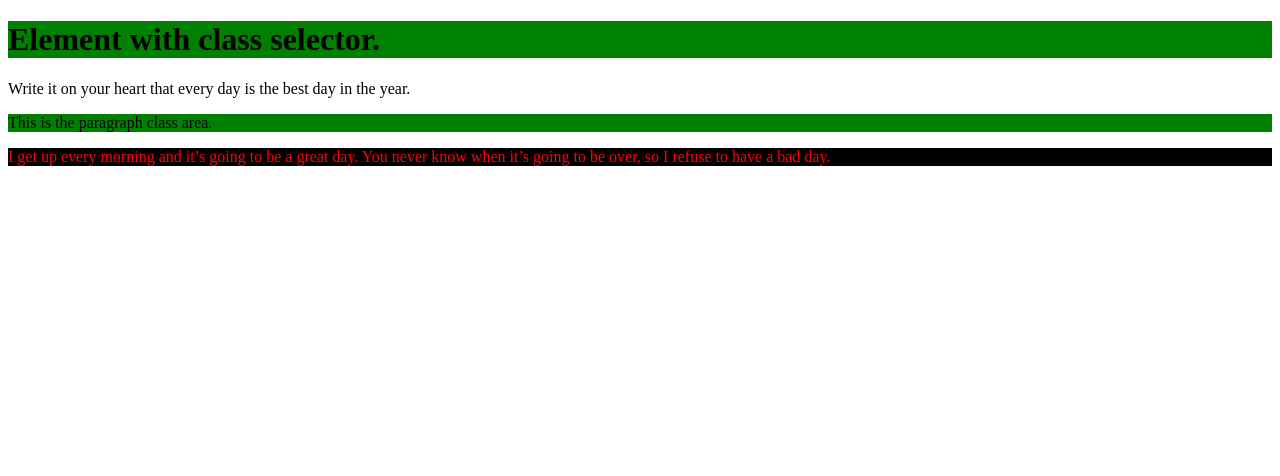
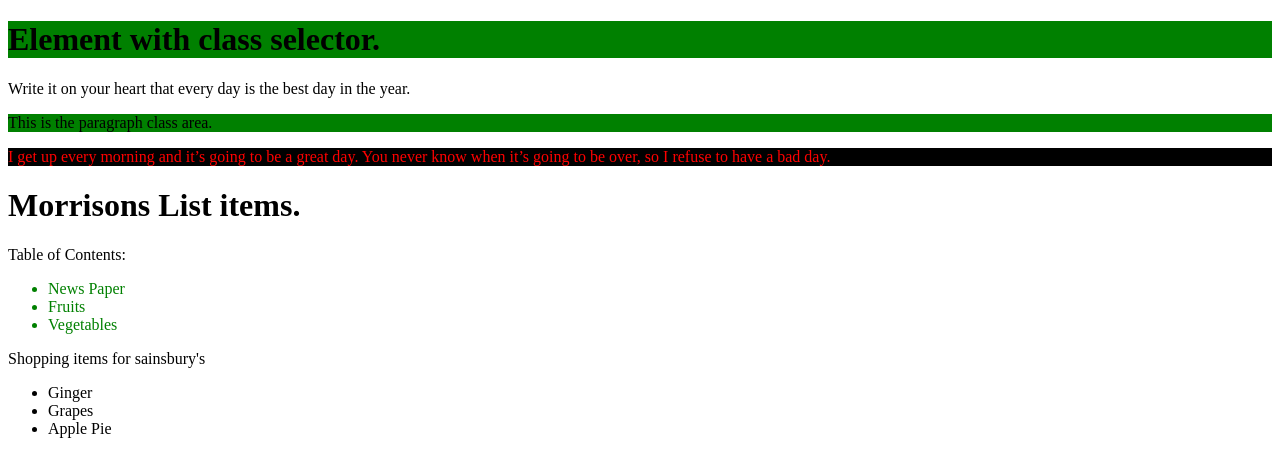
Before and after one commit to harshil426/harshilrepo, a plain HTML site: page harshilsite/elements_with_class.html in a window 1280 px wide. Drawn offline with Linux system fonts and the light colour scheme.

Commit message:
Dcendants Selector.

```diff
--- a/harshilsite/elements_with_class.html
+++ b/harshilsite/elements_with_class.html
@@ -22,6 +22,10 @@
 			color: red;
 			background-color: black;
 		}
+
+		selection li {
+			color: green;
+		}
 	</style>
 </head>
 <body>
@@ -29,5 +33,25 @@
 	<p>Write it on your heart that every day is the best day in the year.</p>
 	<p class="highlight"> This is the paragraph class area.</p>
 	<div class="mainpoint highlight">I get up every morning and it’s going to be a great day. You never know when it’s going to be over, so I refuse to have a bad day.</div>
+
+	<footer>
+		<h1> Morrisons List items.</h1>
+		<selection>
+			Table of Contents:
+			<ul>
+				<li>News Paper</li>
+				<li>Fruits</li>
+				<li>Vegetables</li>
+			</ul>
+		</selection>
+		<article>
+			Shopping items for sainsbury's
+			<ul>
+				<li>Ginger</li>
+				<li>Grapes</li>
+				<li>Apple Pie</li>
+			</ul>
+		</article>
+	</footer>
 </body>
 </html>
```
